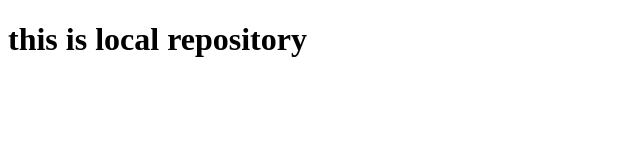
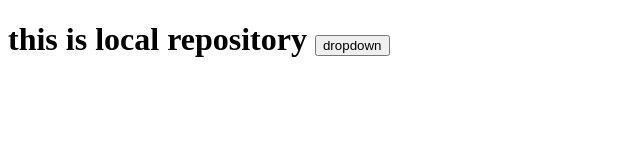
Before and after one commit to phaneendra-nikhil/local-repository, a plain HTML site: page main.html in a window 1280 px wide. Shown: the whole page, without its empty margins (0-640 px from the left). Drawn offline with Linux system fonts and the light colour scheme.

Commit message:
button add

```diff
--- a/main.html
+++ b/main.html
@@ -6,6 +6,8 @@
     <title>Document</title>
 </head>
 <body>
-    <h1>this is local repository</h1>
+    <h1>this is local repository
+        <button>dropdown</button>
+    </h1>
 </body>
 </html>
```
